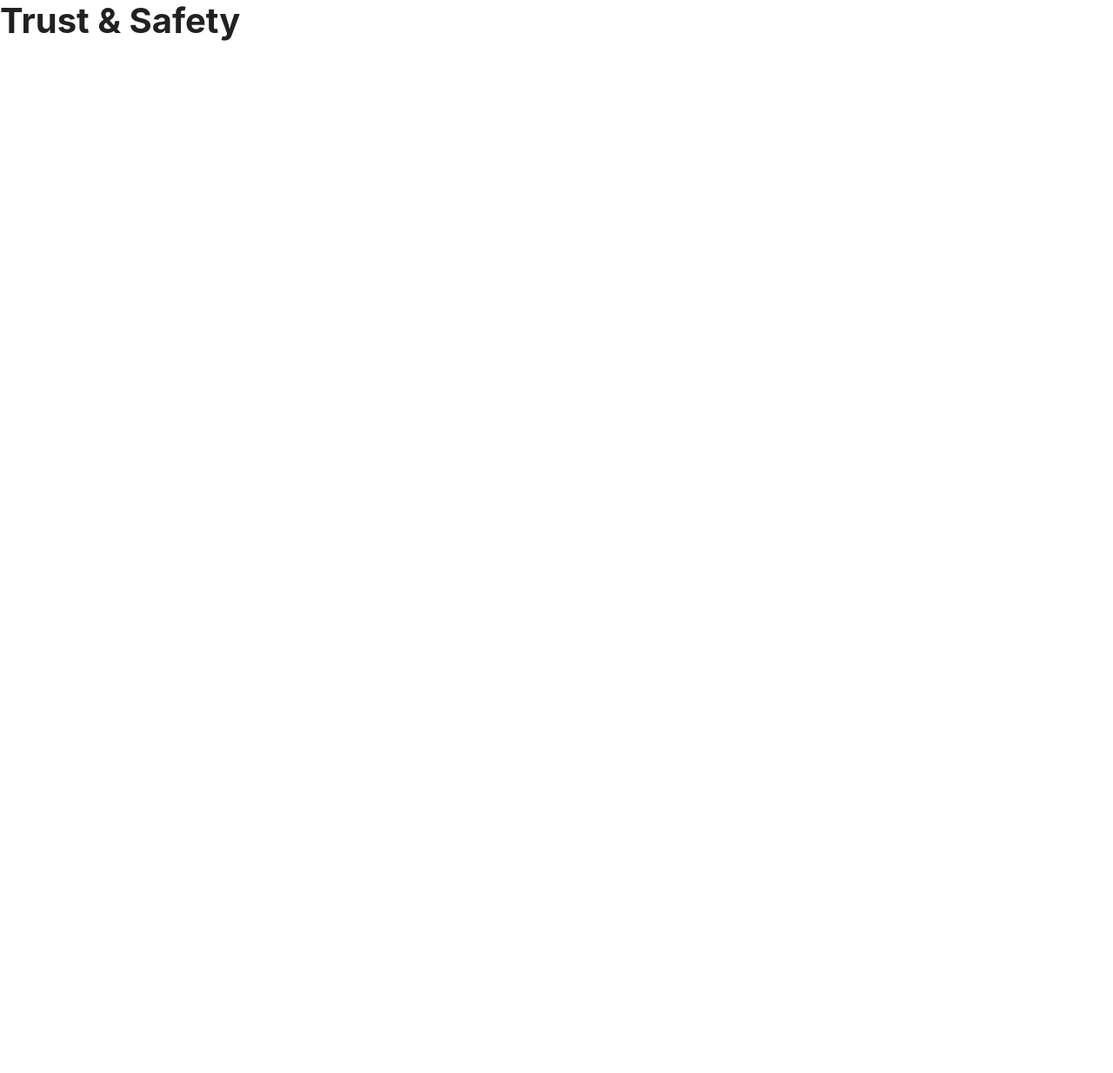
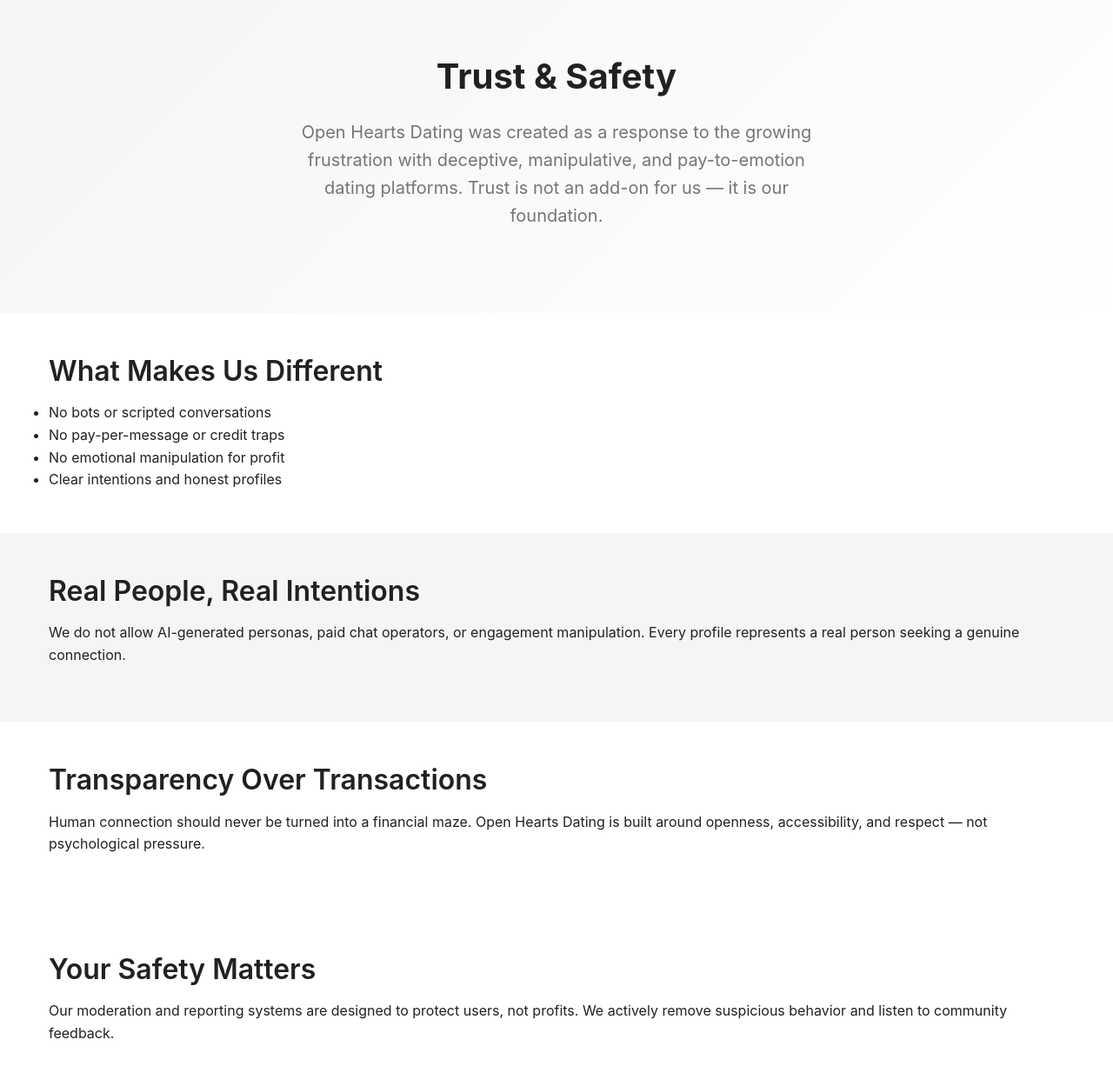
Before and after one commit to chevrutah247/openheartsdating, a Next.js app: page /trust in a window 1280 px wide. Shown: the top 1234 px of the page at 87% size. Before the commit the page ends 800 px from the top, so only its background shows below. Built offline with nearby package versions, Linux system fonts and the light colour scheme.

Commit message:
Restore Trust page structure

```diff
--- a/app/trust/page.tsx
+++ b/app/trust/page.tsx
@@ -1,7 +1,69 @@
+import type { Metadata } from 'next'
+
+export const metadata: Metadata = {
+  title: 'Trust & Safety — Open Hearts Dating',
+  description:
+    'Learn how Open Hearts Dating builds a safe, transparent, and trustworthy dating environment focused on real people, respect, and emotional well-being.',
+}
+
 export default function TrustPage() {
   return (
-    <main>
-      <h1>Trust & Safety</h1>
+    <main className="main">
+      <section className="hero">
+        <div className="container">
+          <h1>Trust & Safety</h1>
+          <p>
+            Open Hearts Dating was created as a response to the growing
+            frustration with deceptive, manipulative, and pay-to-emotion dating
+            platforms. Trust is not an add-on for us — it is our foundation.
+          </p>
+        </div>
+      </section>
+
+      <section className="content-section">
+        <div className="container">
+          <h2>What Makes Us Different</h2>
+          <ul>
+            <li>No bots or scripted conversations</li>
+            <li>No pay-per-message or credit traps</li>
+            <li>No emotional manipulation for profit</li>
+            <li>Clear intentions and honest profiles</li>
+          </ul>
+        </div>
+      </section>
+
+      <section className="content-section content-section-alt">
+        <div className="container">
+          <h2>Real People, Real Intentions</h2>
+          <p>
+            We do not allow AI-generated personas, paid chat operators, or
+            engagement manipulation. Every profile represents a real person
+            seeking a genuine connection.
+          </p>
+        </div>
+      </section>
+
+      <section className="content-section">
+        <div className="container">
+          <h2>Transparency Over Transactions</h2>
+          <p>
+            Human connection should never be turned into a financial maze.
+            Open Hearts Dating is built around openness, accessibility, and
+            respect — not psychological pressure.
+          </p>
+        </div>
+      </section>
+
+      <section className="content-section">
+        <div className="container">
+          <h2>Your Safety Matters</h2>
+          <p>
+            Our moderation and reporting systems are designed to protect users,
+            not profits. We actively remove suspicious behavior and listen to
+            community feedback.
+          </p>
+        </div>
+      </section>
     </main>
   )
 }
```
